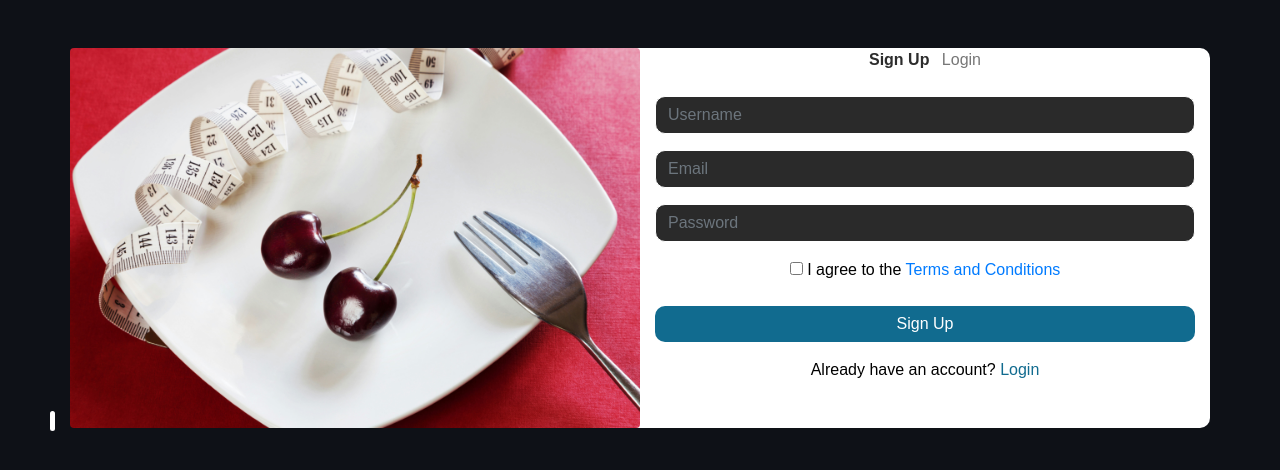
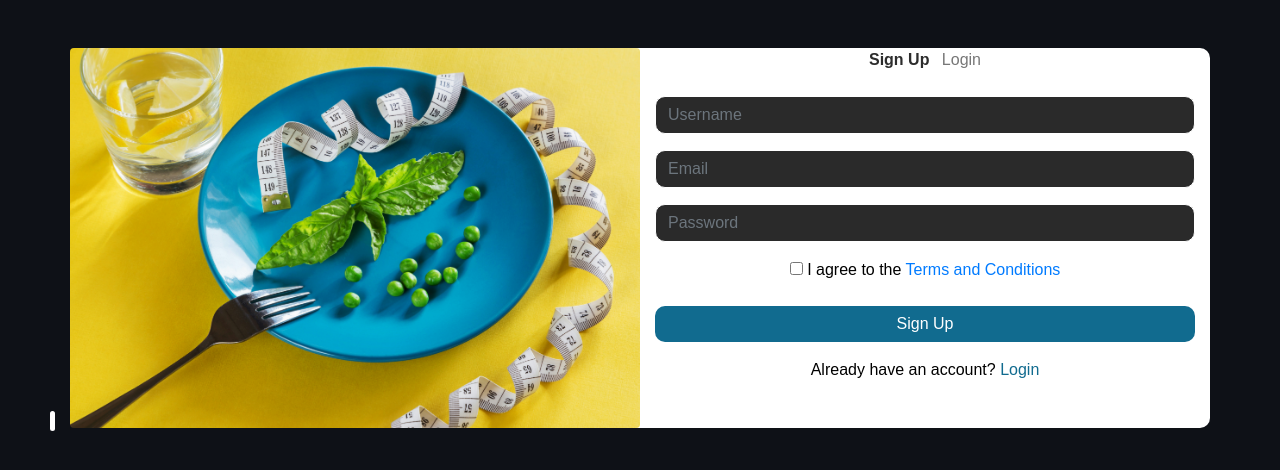
Before and after one commit to kofilolx/makolaxchange_MVP_ALX, a Flask app: page /register in a window 1280 px wide. Shown: the part 54-524 px from the top of the page. Run offline with Flask 3, Linux system fonts and the light colour scheme; parts of the project's set-up code (start-up, migrations or seed data) failed here and were passed over; some libraries are stand-ins or nearby versions.

```diff
--- a/website/models.py
+++ b/website/models.py
@@ -5,6 +5,7 @@ from flask_login import UserMixin
 
 # Define the User Model with UserMixin
 class User(db.Model, UserMixin):
+    __tablename__ = 'users'
     id = db.Column(db.Integer, primary_key=True)
     username = db.Column(db.String(150), nullable=False)
     email = db.Column(db.String(150), unique=True, nullable=False)
--- a/website/templates/register.html
+++ b/website/templates/register.html
@@ -6,7 +6,7 @@
 <div class="container wrapper my-5">
     <div class="row">
         <div class="col-md-6 image bg-0-1">
-            <img src="../static/images/elena-leya-2sgq8E-VivQ-unsplash.jpg" alt="this is a background image to welcome customers" class="img-fluid rounded">
+            <img src="../static/images/elena-leya-x2lMeLwtmFM-unsplash.jpg" alt="this is a background image to welcome customers" class="img-fluid rounded">
         </div>
         <div class="col-md-6 signup">
             <div class="opt mb-4">
```
Also changed, not shown: instance/database.db.
